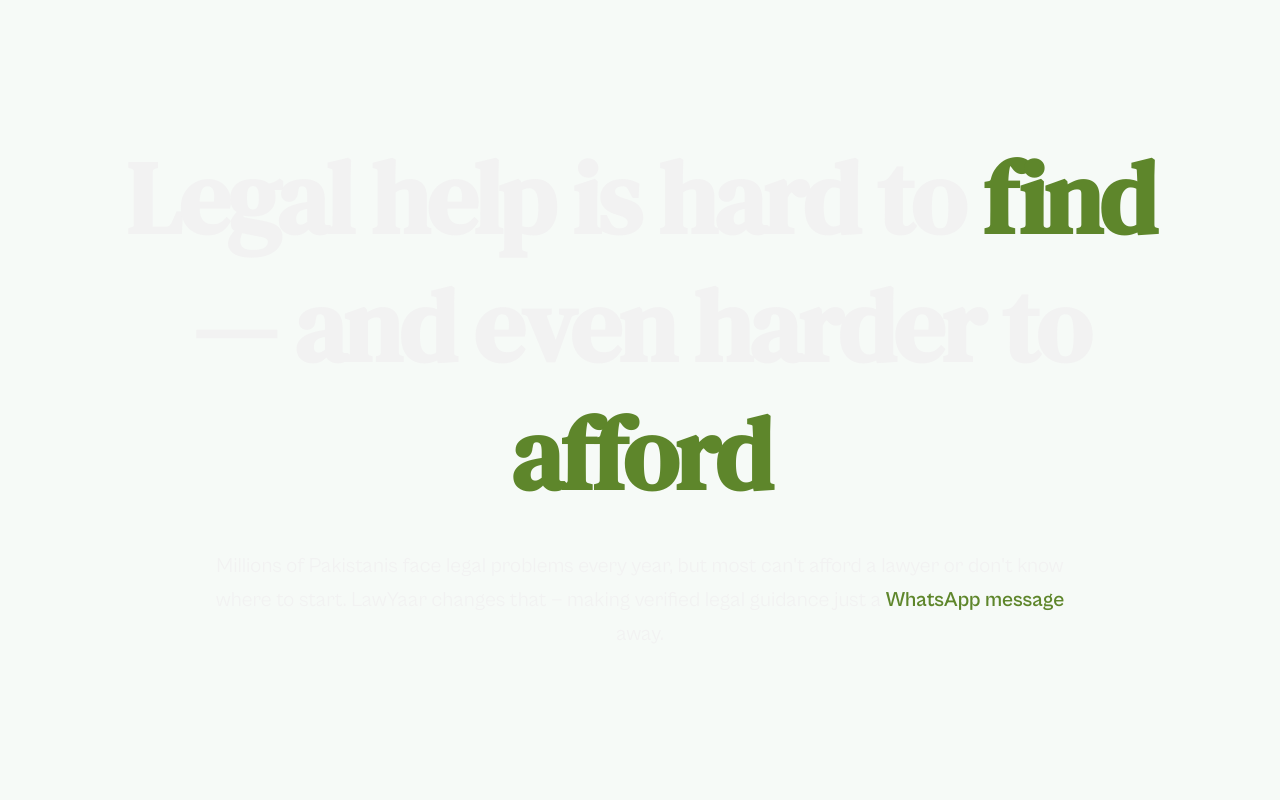
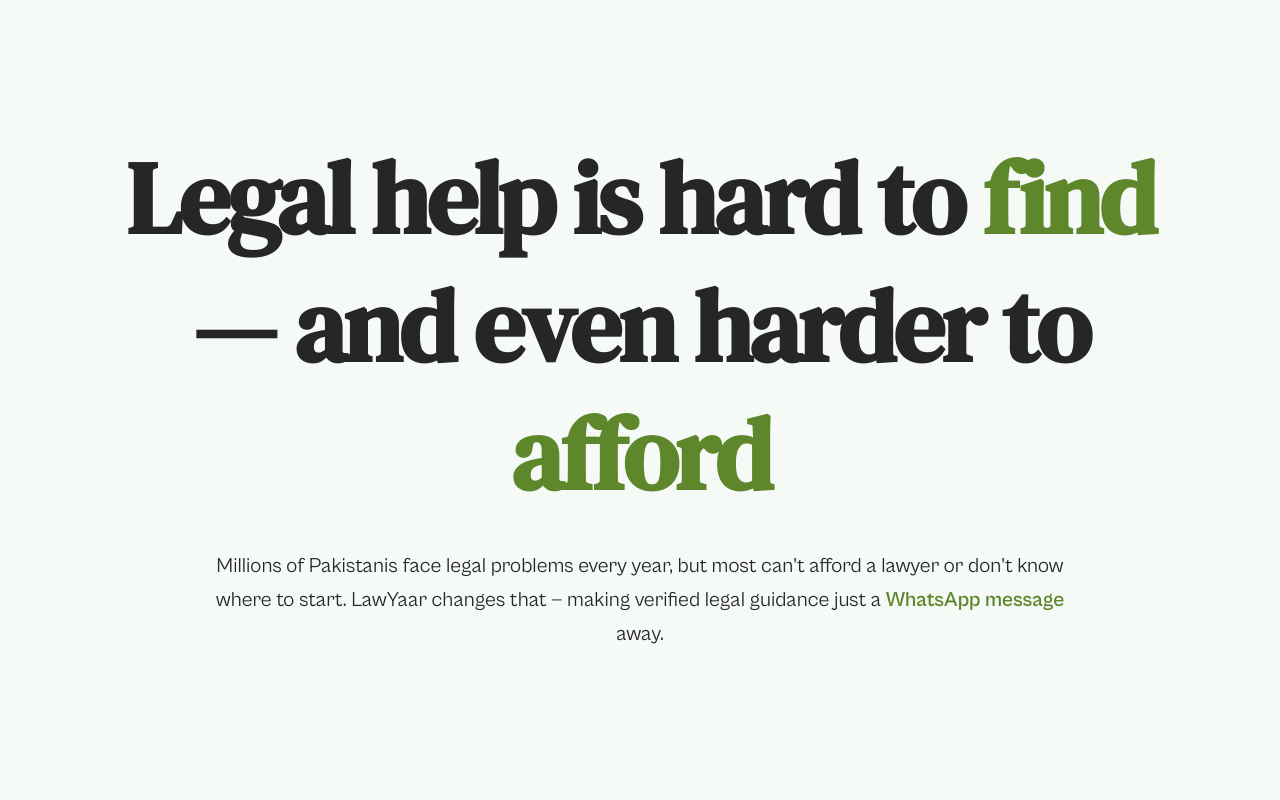
Before and after one commit to zeeshanhxider/LawYaar-Website, a React (Vite) app: page / in a window 1280 px wide. Shown: the part 840-1640 px from the top of the page. Built offline with nearby package versions, Linux system fonts and the light colour scheme.

Commit message:
removed scroll triggers

```diff
--- a/src/components/homepage/Pricing.jsx
+++ b/src/components/homepage/Pricing.jsx
@@ -73,7 +73,7 @@
     <section ref={forwardedRef} id="works" className="nav-change my-[20%]">
       <Heading title="Pricing" />
       <div className="mt-5">
-        <p className="mx-auto mb-12 max-w-2xl text-center text-body-1 text-primary-200">
+        <p className="mx-auto mb-12 max-w-2xl text-center text-body-1 text-accent-300">
           Choose the plan that works for you. Start free and upgrade anytime.
         </p>
 
@@ -84,7 +84,7 @@
               ref={(el) => (cardsRef.current[index] = el)}
               className={`translate-y-10 space-y-6 overflow-hidden rounded-lg border-2 p-8 opacity-0 transition-all duration-300 ${
                 plan.highlighted
-                  ? "scale-105 border-secondary-600 bg-secondary-600 text-primary-200 shadow-lg hover:border-primary-200"
+                  ? "scale-105 border-secondary-600 bg-secondary-600 text-primary-200 hover:border-primary-200"
                   : "border-transparent bg-primary-200 hover:border-secondary-600"
               }`}
             >
--- a/src/components/homepage/Problem.jsx
+++ b/src/components/homepage/Problem.jsx
@@ -7,13 +7,13 @@
       aria-label="problem section"
     >
       <div className="flex w-full flex-col items-center space-y-8 text-center">
-        <h2 className="text-heading-2 font-bold leading-tight text-primary-200">
+        <h2 className="text-heading-2 font-bold leading-tight text-accent-300">
           Legal help is hard to{" "}
           <span className="font-[inherit] text-secondary-600">find</span> — and
           even harder to{" "}
           <span className="font-[inherit] text-secondary-600">afford</span>
         </h2>
-        <p className="max-w-4xl text-body-1 text-primary-200 md:leading-relaxed">
+        <p className="max-w-4xl text-body-1 text-accent-300 md:leading-relaxed">
           Millions of Pakistanis face legal problems every year, but most can't
           afford a lawyer or don't know where to start. LawYaar changes that —
           making verified legal guidance just a{" "}
--- a/src/components/ui/NavBar.jsx
+++ b/src/components/ui/NavBar.jsx
@@ -53,10 +53,9 @@
         end: "bottom 300px",
         animation: gsap
           .timeline()
-          .to(navBar.current, { color: "#DDDDD5" }, 0)
-          .to(hamburgerRef.current, { color: "#DDDDD5" }, 0)
-          .to(".hb-text", { color: "#DDDDD5" }, 0)
-          .to(".bg-secondary-100", { backgroundColor: "#0E0E0C" }, 0),
+          .to(navBar.current, { color: "#0E0E0C" }, 0)
+          .to(hamburgerRef.current, { color: "#0E0E0C" }, 0)
+          .to(".hb-text", { color: "#0E0E0C" }, 0),
         toggleActions: "restart reverse restart reverse",
       });
     });
```
